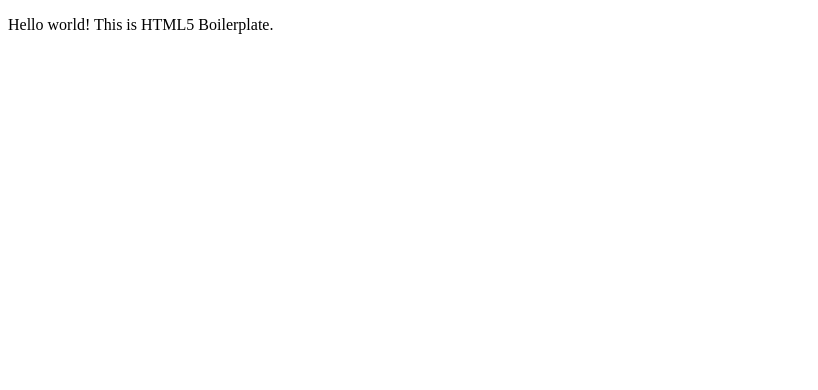
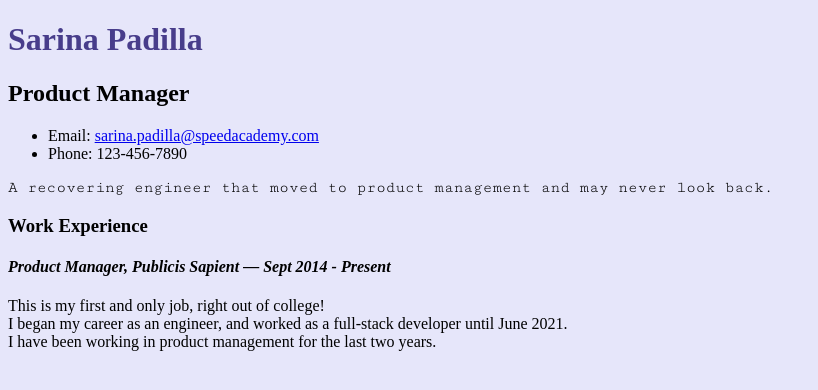
Before and after one commit to sarinapadilla/sarinapadilla, a plain HTML site: page index.html in a window 1280 px wide. Shown: the whole page, without its empty margins (0-818 px from the left). Drawn offline with Linux system fonts and the light colour scheme.

Commit message:
Website Content * Update README * Create HTML * Create styles

```diff
--- a/index.html
+++ b/index.html
@@ -1,31 +1,39 @@
 <!doctype html>
-<!-- Fill In Your Website Language -->
-<html class="no-js" lang="">
+<html class="no-js" lang="en">
 
-<head>
-  <meta charset="utf-8">
-  <title><!-- Fill In Your Website Title Here --></title>
-  <meta name="description" content="">
-  <meta name="viewport" content="width=device-width, initial-scale=1">
+  <!-- Set some metadata -->
+  <head>
+    <meta charset="utf-8">
+    <title>Sarina's New Website</title>
+    <meta name="description" content="Sarina's new website for the SPEED Academy engineering assignment.">
+    <meta name="viewport" content="width=device-width, initial-scale=1">
+    <meta name="theme-color" content="#ffffff">
 
-<!--   <meta property="og:title" content="">
-  <meta property="og:type" content="">
-  <meta property="og:url" content="">
-  <meta property="og:image" content="">
- -->
-<!--   <link rel="manifest" href="site.webmanifest">
-  <link rel="apple-touch-icon" href="icon.png"> -->
-  <!-- Place favicon.ico in the root directory -->
+    <link rel="stylesheet" href="/styles.css">
+    <link rel="stylesheet" href="https://fonts.googleapis.com/css?family=Cutive+Mono">
+  </head>
 
-  <link rel="stylesheet" href="/styles.css">
+  <!-- Let's make some site content -->
+  <body>
+    <header role="banner">
+      <h1>Sarina Padilla</h1>
+    </header>
 
-  <meta name="theme-color" content="#ffffff">
-</head>
+    <main role="main">
+      <h2>Product Manager</h2>
 
-<body>
+      <ul>
+        <li>Email: <a href="mailto:sarina.padilla@speedacademy.com">sarina.padilla@speedacademy.com</a></li>
+        <li>Phone: 123-456-7890</li>
+      </ul>
+      <p id="desc">A recovering engineer that moved to product management and may never look back.</p>
+      <h3>Work Experience</h3>
 
-  <!-- Add your site or application content here -->
-  <p>Hello world! This is HTML5 Boilerplate.</p>
-</body>
+      <h4><i>Product Manager, Publicis Sapient — Sept 2014 - Present</i></h4>
+      <p>This is my first and only job, right out of college!<br />
+        I began my career as an engineer, and worked as a full-stack developer until June 2021.<br />
+        I have been working in product management for the last two years.</p>
+    </main>
+  </body>
 
 </html>
--- a/styles.css
+++ b/styles.css
@@ -0,0 +1,11 @@
+body {
+    background-color: #E6E6FA;
+}
+
+h1 {
+    color: #483D8B;
+}
+
+#desc {
+    font-family: 'Cutive Mono';
+}
```
Also changed, not shown: 1 other file.
